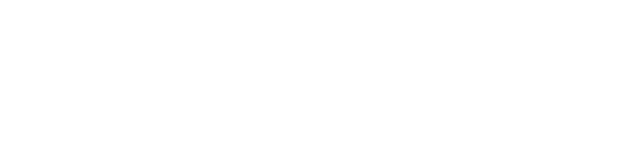
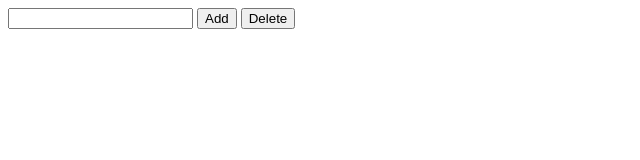
Before and after one commit to bryancarts31/practice, a plain HTML site: page index.html in a window 1280 px wide. Shown: the whole page, without its empty margins (0-640 px from the left). Drawn offline with Linux system fonts and the light colour scheme.

Commit message:
basic calculator

```diff
--- a/index.html
+++ b/index.html
@@ -5,8 +5,14 @@
     <meta http-equiv="X-UA-Compatible" content="IE=edge">
     <meta name="viewport" content="width=device-width, initial-scale=1.0">
     <title>Document</title>
+
 </head>
 <body>
+    <input type="text" id="number">
+    <button onclick="add()">Add</button>
+    <button onclick="deleted()">Delete</button>
 
+    <p id="result"></p>
+    <script src="script.js"></script>
 </body>
 </html>
--- /dev/null
+++ b/script.js
@@ -0,0 +1,22 @@
+let result = 0;
+let inputResult = document.getElementById('result')
+
+
+function add(){
+    let numbers = parseInt(document.getElementById("number").value);
+    result = numbers+= result;
+    console.log(result);
+    inputResult.innerHTML = `Result: ${result}`
+}
+
+function deleted(){
+    let numbers = parseInt(document.getElementById("number").value);
+    if(result > 0){
+     result = result -= numbers;
+     console.log(result)
+    }else if(result == 0){
+        numbers = 0;
+    }
+
+    inputResult.innerHTML = `Result: ${result}`
+}
```
